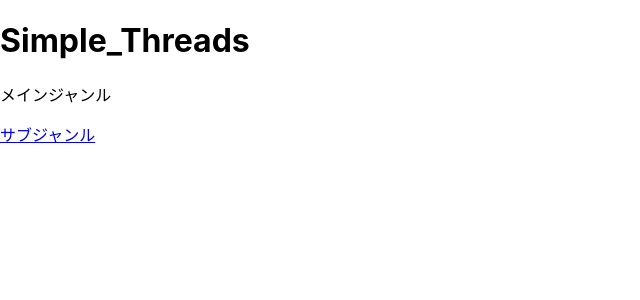
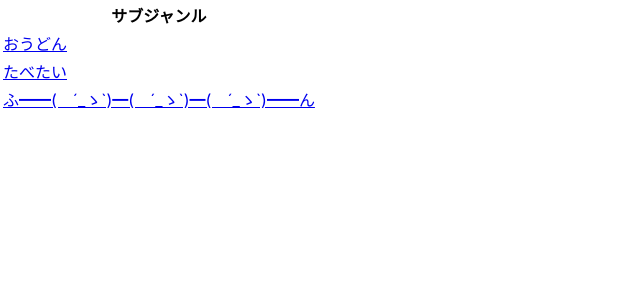
Before and after one commit to yse230005/Simple_thread, a React (Create React App) app in the folder frontend/: page / in a window 1280 px wide. Shown: the top 300 px of the page, without its empty margins (0-640 px from the left). Built offline with nearby package versions, Linux system fonts and the light colour scheme.

Commit message:
タイトルをDB上で読み取る

```diff
--- a/frontend/src/components/SubGenre.js
+++ b/frontend/src/components/SubGenre.js
@@ -1,12 +1,35 @@
 import { Link } from "react-router-dom";
+import React, { useState, useEffect } from 'react';
 
 const SubGenre = () => {
+    const [data, setData] = useState([]);
+
+  // 仮想的にデータを設定する useEffect
+  useEffect(() => {
+    // データベースから取得したデータを設定するイメージ
+    const fetchedData = [
+      { id: 1, name: 'おうどん'},
+      { id: 2, name: 'たべたい'},
+      { id: 3, name: 'ふ━━(　´_ゝ`)━(　´_ゝ`)━(　´_ゝ`)━━ん'},
+    ];
+    setData(fetchedData);
+  }, []);
   return (
     <>
-      <h1>サブジャンル</h1>
-      <div>
-       <Link to={`/Thread/`}>スレッドタイトル</Link>
-      </div>
+      <table>
+        <thead>
+          <tr>
+            <th>サブジャンル</th>
+          </tr>
+        </thead>
+        <tbody>
+          {data.map((Thread) => (
+            <tr key={Thread.id}>
+              <td><Link to={`/Thread/`}>{Thread.name}</Link></td>
+            </tr>
+          ))}
+        </tbody>
+      </table>
     </>
   );
 };
--- a/frontend/src/components/Title.js
+++ b/frontend/src/components/Title.js
@@ -1,14 +1,36 @@
 import { Link } from "react-router-dom";
+import React, { useState, useEffect } from 'react';
 
 const Title = () => {
+  const [data, setData] = useState([]);
+
+  // 仮想的にデータを設定する useEffect
+  useEffect(() => {
+    // データベースから取得したデータを設定するイメージ
+    const fetchedData = [
+      { id: 1, name: 'おうどん'},
+      { id: 2, name: 'たべたい'},
+      { id: 3, name: 'ふ━━(　´_ゝ`)━(　´_ゝ`)━(　´_ゝ`)━━ん'},
+    ];
+    setData(fetchedData);
+  }, []);
   return (
-    <>
-      <h1>Simple_Threads</h1>
-      <div>
-        <p>メインジャンル</p>
-        <Link to={`/SubGenre/`}>サブジャンル</Link>
-      </div>
-    </>
+    <div>
+      <table>
+        <thead>
+          <tr>
+            <th>サブジャンル</th>
+          </tr>
+        </thead>
+        <tbody>
+          {data.map((Thread) => (
+            <tr key={Thread.id}>
+              <td><Link to={`/SubGenre/`}>{Thread.name}</Link></td>
+            </tr>
+          ))}
+        </tbody>
+      </table>
+    </div>
   );
 };
 
```
